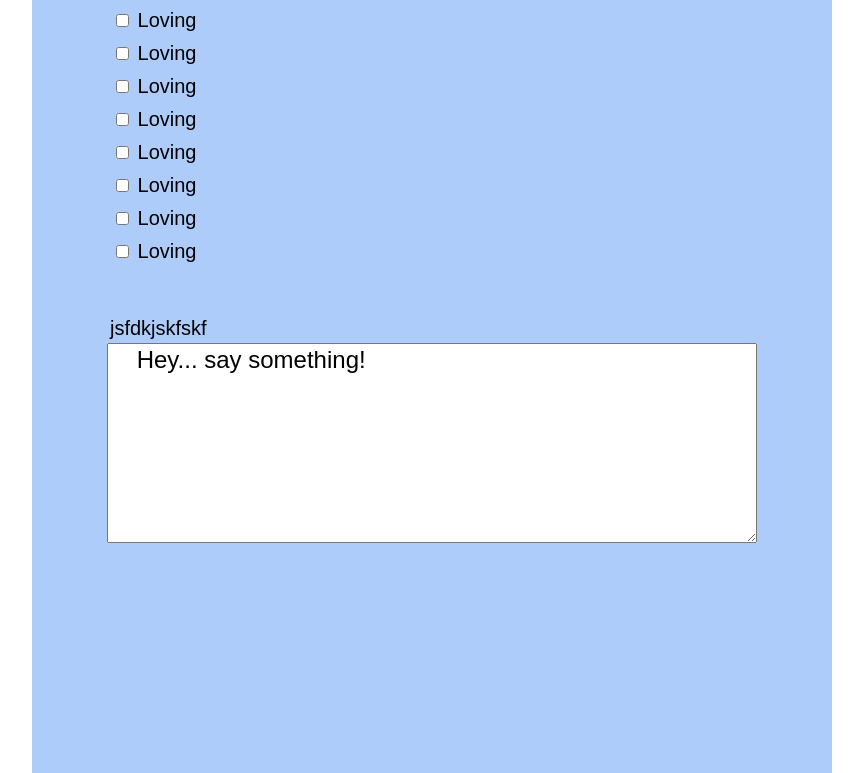
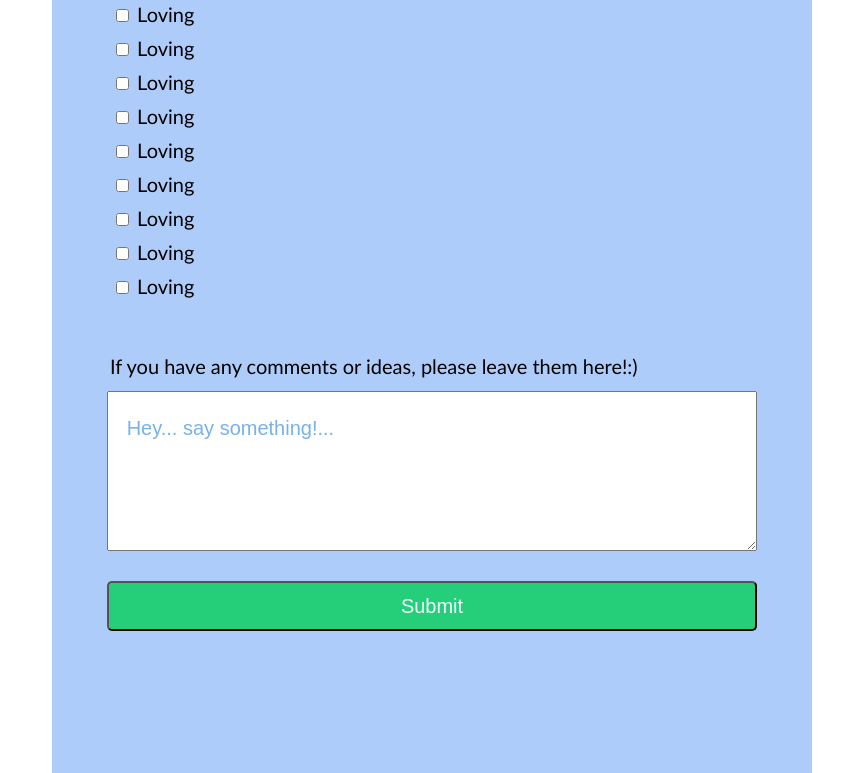
Before and after one commit to melisiuke/tribute-page, a plain HTML site: page survey.html in a window 1280 px wide. Shown: the part 1080-1853 px from the top of the page, without its empty margins (208-1071 px from the left). Drawn offline with Linux system fonts and the light colour scheme.

Commit message:
no message

```diff
--- a/survey.html
+++ b/survey.html
@@ -3,7 +3,7 @@
 
 body {
    margin: 0px;
-   font-family: 'Signika', sans-serif;
+   font-family:'Trebuchet MS', 'Lucida Sans Unicode', 'Lucida Grande', 'Lucida Sans', Arial, sans-serif;
 
 
 }
@@ -128,8 +128,8 @@ h1{
     font-size: 20px;
    display: flex;
     background-color: rgb(173, 204, 250);
-    width: 800px;
-    height: 1900px;
+    width: 760px;
+    height: 1600px;
     justify-content:space-around;
     padding-top: 50px;
     border-radius: 5px;
@@ -222,12 +222,31 @@ input::placeholder {
 .comments{
 display:flex;
 justify-content: center;
+padding-top: 10px;
 
 
 }
 #comments{
     width: 650px;
-    height:200px
+    height:160px
+}
+
+.submit-button{
+    display:flex;
+justify-content: center;
+padding-top: 30px;
+
+
+}
+
+#submit-button{
+    width: 650px;
+    height:50px;
+    background-color: rgb(37, 207, 122);
+    border-radius: 5px;
+    font-size: 20px;
+    color: aliceblue;
+
 }
 
 </style>
@@ -328,43 +347,49 @@ justify-content: center;
 <p>What do you enjoy most from web dev?</p>
 <div class="checkboxes-row">
 <label class="checkbox" id="checkboxes" for="loving">
-    <input id="loving" type="checkbox" name="personality" value="loving"> Loving
+    <input id="loving" type="checkbox" name="questionare" value="loving"> Loving
 </label>
 <label class="checkbox" id="checkboxes" for="loving">
-    <input id="loving" type="checkbox" name="personality" value="loving"> Loving
+    <input id="loving" type="checkbox" name="questionare" value="loving"> Loving
 </label>
 <label class="checkbox" id="checkboxes" for="loving">
-    <input id="loving" type="checkbox" name="personality" value="loving"> Loving
+    <input id="loving" type="checkbox" name="questionare" value="loving"> Loving
 </label>
 <label class="checkbox" id="checkboxes" for="loving">
-    <input id="loving" type="checkbox" name="personality" value="loving"> Loving
+    <input id="loving" type="checkbox" name="questionare" value="loving"> Loving
 </label>
 <label class="checkbox" id="checkboxes" for="loving">
-    <input id="loving" type="checkbox" name="personality" value="loving"> Loving
+    <input id="loving" type="checkbox" name="questionare" value="loving"> Loving
 </label>
 <label class="checkbox" id="checkboxes" for="loving">
-    <input id="loving" type="checkbox" name="personality" value="loving"> Loving
+    <input id="loving" type="checkbox" name="questionare" value="loving"> Loving
 </label>
 <label class="checkbox" id="checkboxes" for="loving">
-    <input id="loving" type="checkbox" name="personality" value="loving"> Loving
+    <input id="loving" type="checkbox" name="questionare" value="loving"> Loving
 </label>
 <label class="checkbox" id="checkboxes" for="loving">
-    <input id="loving" type="checkbox" name="personality" value="loving"> Loving
+    <input id="loving" type="checkbox" name="questionare" value="loving"> Loving
 </label>
 <label class="checkbox" id="checkboxes" for="loving">
-    <input id="loving" type="checkbox" name="personality" value="loving"> Loving
+    <input id="loving" type="checkbox" name="questionare" value="loving"> Loving
 </label>
 <br><br>
-<p>jsfdkjskfskf</p>
+<p>If you have any comments or ideas, please leave them here!:)</p>
 </div>
+
 <div class="comments">
-<textarea name="comments" id="comments" style="font-family:sans-serif;font-size:1.2em;">
-    Hey... say something!
+    <textarea name="comments" id="comments" style="font-family:sans-serif;font-size:20px; color: rgb(120, 178, 233);">
+
+   Hey... say something!...
     </textarea>
-    </div>
+</div>
+
+ <div class="submit-button">
+    <button id="submit-button" type="submit">Submit</button>
+</div>
 
 
-          </form>
+</form>
 
 
       </div>
```
